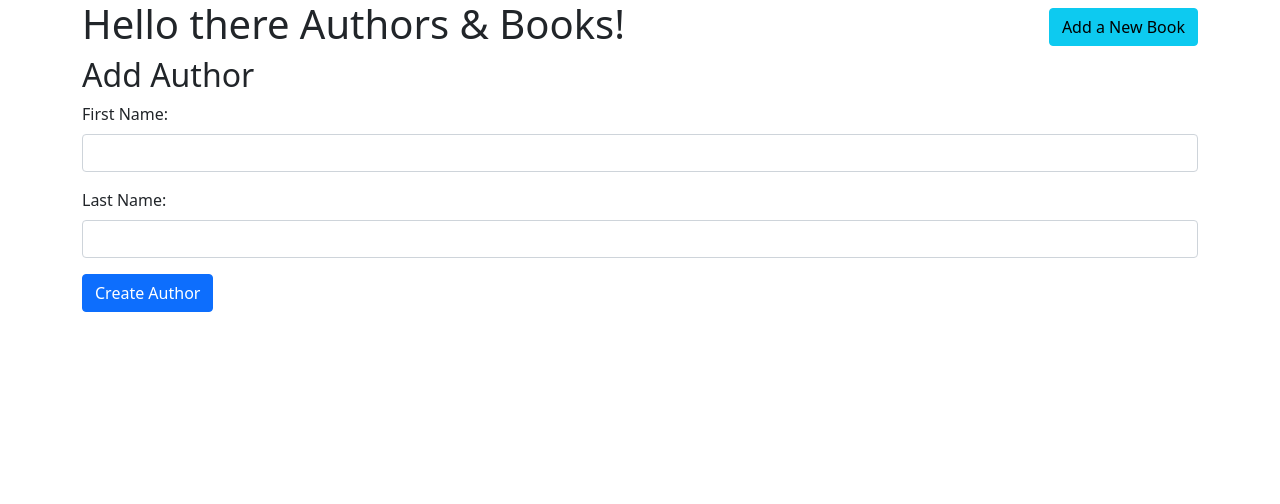
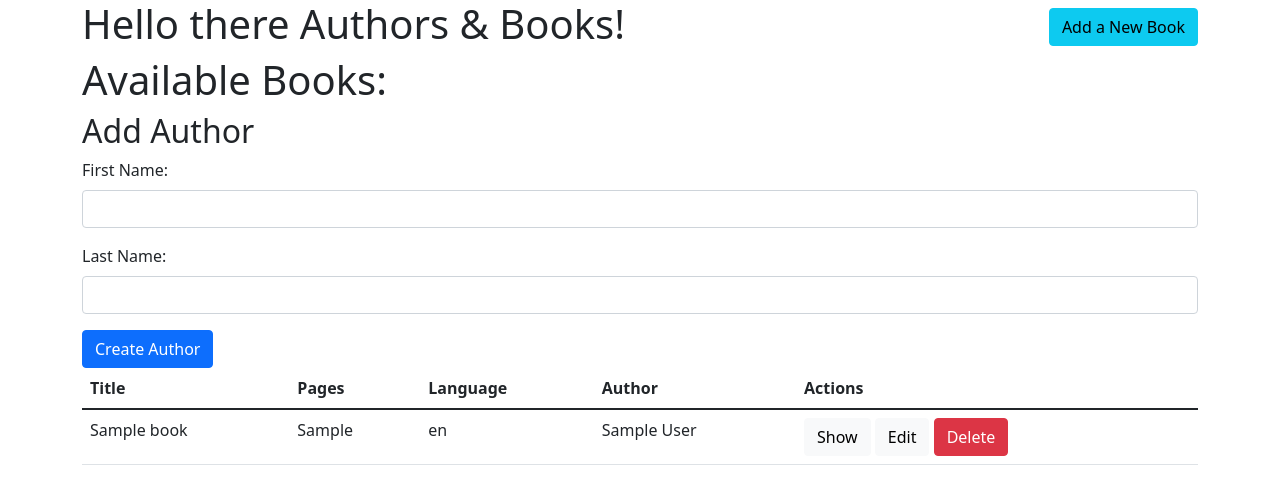
Before and after one commit to amlodzianowska/5_books_authors_demo, a Flask app: page /books in a window 1280 px wide. Shown: the top 504 px of the page. Run offline with Flask 2, Linux system fonts and the light colour scheme; tables that the repository leaves empty or names only in its code hold one stand-in row (values such as "Sample post").

Commit message:
Added a table displaying all the books with authors

```diff
--- a/flask_app/controllers/authors.py
+++ b/flask_app/controllers/authors.py
@@ -1,6 +1,10 @@
 from flask_app import app
 from flask import render_template, redirect, session, request
 from flask_app.models.author import Author
+
+# ========================================
+# Create Author Route
+# ========================================
 
 @app.route("/new_author", methods = ['POST'])
 def new_author():
@@ -9,6 +13,6 @@ def new_author():
         "last_name" : request.form["lname"]
     }
 
-    authors = Author.create_author(data)
+    Author.create_author(data)
 
     return redirect("/books")
--- a/flask_app/controllers/books.py
+++ b/flask_app/controllers/books.py
@@ -3,10 +3,20 @@ from flask import render_template, redirect, session, request
 from flask_app.models.author import Author
 from flask_app.models.book import Book
 
+# ========================================
+# Main Page / Dashboard
+# ========================================
+
 @app.route("/books")
 def books():
+    all_books = Book.get_books_with_authors()
 
-    return render_template("index.html")
+    return render_template("index.html", all_books = all_books)
+
+
+# ========================================
+# Create Book Routes
+# ========================================
 
 @app.route("/books/new")
 def new_book():
@@ -19,7 +29,7 @@ def create_book():
     data = {
         "title" : request.form['title'],
         "pages" : request.form['pages'],
-        "language" : request.form['lang'],
+        "lang" : request.form['lang'],
         "author_id" : request.form['author_id'],
         "description" : request.form['description'],
     }
--- a/flask_app/models/book.py
+++ b/flask_app/models/book.py
@@ -1,18 +1,39 @@
 from flask_app.config.mysqlconnection import connectToMySQL
+from flask_app.models import author
 
 class Book:
     def __init__(self, data):
             self.id = data['id']
             self.title = data['title']
             self.pages = data['pages']
-            self.language = data['language']
+            self.lang = data['lang']
             self.description = data['description']
             self.author_id = data['author_id']
             self.created_at = data['created_at']
             self.updated_at = data['updated_at']
 
+            self.author = {};
+
     @classmethod
     def create_book( cls, data ):
-        query = "INSERT INTO books (title, pages, language, description, author_id, created_at, updated_at) VALUES (%(title)s, %(pages)s, %(language)s, %(description)s, %(author_id)s, NOW(), NOW());"
+        query = "INSERT INTO books (title, pages, lang, description, author_id, created_at, updated_at) VALUES (%(title)s, %(pages)s, %(lang)s, %(description)s, %(author_id)s, NOW(), NOW());"
         results = connectToMySQL('authors_books').query_db(query, data)
         return results
+
+    @classmethod
+    def get_books_with_authors( cls ):
+        query = "SELECT * FROM books LEFT JOIN authors ON author_id = authors.id;"
+        results = connectToMySQL('authors_books').query_db( query )
+        books = []
+        for row in results:
+            book = cls(row)
+            author_data = {
+                "id" : row['authors.id'],
+                "first_name" : row['first_name'],
+                "last_name" : row['last_name'],
+                "created_at" : row['authors.created_at'],
+                "updated_at" : row['authors.updated_at'],
+            }
+            book.author = author.Author(author_data)
+            books.append(book)
+        return books
--- a/flask_app/templates/index.html
+++ b/flask_app/templates/index.html
@@ -1,21 +1,50 @@
 <!DOCTYPE html>
 <html lang="en">
+
 <head>
     <meta charset="UTF-8">
     <meta http-equiv="X-UA-Compatible" content="IE=edge">
     <meta name="viewport" content="width=device-width, initial-scale=1.0">
     <title>Authors & Books</title>
-    <link href="https://cdn.jsdelivr.net/npm/bootstrap@5.1.2/dist/css/bootstrap.min.css" rel="stylesheet" integrity="sha384-uWxY/CJNBR+1zjPWmfnSnVxwRheevXITnMqoEIeG1LJrdI0GlVs/9cVSyPYXdcSF" crossorigin="anonymous">
+    <link href="https://cdn.jsdelivr.net/npm/bootstrap@5.1.2/dist/css/bootstrap.min.css" rel="stylesheet"
+        integrity="sha384-uWxY/CJNBR+1zjPWmfnSnVxwRheevXITnMqoEIeG1LJrdI0GlVs/9cVSyPYXdcSF" crossorigin="anonymous">
     <link rel="stylesheet" type="text/css" href="{{ url_for('static', filename='style.css') }}">
 </head>
 
 <body>
     <div class="container">
-        <a class = "btn btn-info float-end mt-2" href="/books/new">Add a New Book</a>
+        <a class="btn btn-info float-end mt-2" href="/books/new">Add a New Book</a>
         <h1>Hello there Authors & Books!</h1>
 
+        <h1>Available Books:</h1>
+
+        <table class="table">
+            <thead>
+                <tr>
+                    <th scope="col">Title</th>
+                    <th scope="col">Pages</th>
+                    <th scope="col">Language</th>
+                    <th scope="col">Author</th>
+                    <th scope="col">Actions</th>
+                </tr>
+            </thead>
+            <tbody>
+                {% for book in all_books %}
+                <tr>
+                    <td>{{ book.title }}</td>
+                    <td>{{ book.pages }}</td>
+                    <td>{{ book.lang }}</td>
+                    <td>{{ book.author.first_name }} {{ book.author.last_name }}</td>
+                    <td>
+                        <a class="btn btn-light" href="#">Show</a>
+                        <a class="btn btn-light" href="#">Edit</a>
+                        <a class="btn btn-danger" href="#">Delete</a>
+                    </td>
+                </tr>
+                {% endfor %}
+
                 <h2>Add Author</h2>
-        <form action="/new_author" method = "POST">
+                <form action="/new_author" method="POST">
                     <div class="mb-3">
                         <label class="form-label" for="fname">First Name: </label>
                         <input type="text" class="form-control" name="fname">
@@ -24,10 +53,11 @@
                         <label class="form-label" for="lname">Last Name: </label>
                         <input type="text" class="form-control" name="lname">
                     </div>
-            <input type="submit" value="Create Author" class = "btn btn-primary">
+                    <input type="submit" value="Create Author" class="btn btn-primary">
 
 
                 </form>
     </div>
 </body>
+
 </html>
```
Also changed, not shown: 2 other files. Lines whose indentation alone changed are shown as unchanged.
